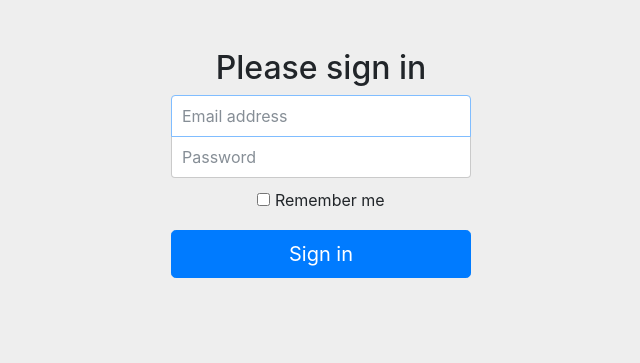
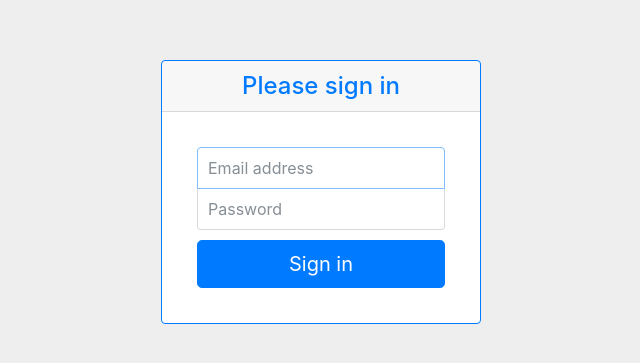
Before and after one commit to jnwarp/btc-trade-php, a PHP site: page /login in a window 1280 px wide. Shown: the part 56-419 px from the top of the page, without its empty margins (319-959 px from the left). Run offline with PHP 8.4, Linux system fonts and the light colour scheme; some libraries are stand-ins or nearby versions.

Commit message:
Update design of login/homepage

```diff
--- /dev/null
+++ b/public_html/css/homepage.css
@@ -0,0 +1,4 @@
+body {
+    padding-bottom: 40px;
+    background-color: #eee;
+}
--- a/public_html/css/login.css
+++ b/public_html/css/login.css
@@ -5,7 +5,7 @@ body {
 
 .form-signin {
     max-width: 330px;
-    padding: 50px 15px 15px 15px;
+    padding: 15px;
 
     margin: 0 auto;
 }
--- a/public_html/login/index.php
+++ b/public_html/login/index.php
@@ -9,29 +9,28 @@
         <meta name="viewport" content="width=device-width, initial-scale=1, shrink-to-fit=no">
 
         <!-- Bootstrap CSS -->
-        <link rel="stylesheet" href="https://maxcdn.bootstrapcdn.com/bootstrap/4.0.0-beta/css/bootstrap.min.css" integrity="sha384-/Y6pD6FV/Vv2HJnA6t+vslU6fwYXjCFtcEpHbNJ0lyAFsXTsjBbfaDjzALeQsN6M" crossorigin="anonymous">
+        <link href="/css/bootstrap.min.css" rel="stylesheet">
         <link href="/css/login.css" rel="stylesheet">
     </head>
     <body>
         <?php include(dirname(__FILE__) . '/../../resources/navbar.php') ?>
 
-        <div class="container" style="text-align: center">
-            <form class="form-signin">
-                <h2 class="form-signin-heading">Please sign in</h2>
-                <label for="inputEmail" class="sr-only">Email address</label>
-                <input type="email" id="inputEmail" class="form-control" placeholder="Email address" required autofocus>
-                <label for="inputPassword" class="sr-only">Password</label>
-                <input type="password" id="inputPassword" class="form-control" placeholder="Password" required>
-                <div class="checkbox">
-                <label>
-                    <input type="checkbox" value="remember-me"> Remember me
-                </label>
+        <div class="container" style="padding-top: 60px" align="center">
+            <div class="card border-primary mb-3" style="max-width: 20rem; border-width: 1px">
+                <h4 class="card-header text-primary">Please sign in</h4>
+                <div class="card-body text-primary">
+                    <form class="form-signin">
+                        <label for="inputEmail" class="sr-only">Email address</label>
+                        <input type="email" id="inputEmail" class="form-control" placeholder="Email address" required autofocus>
+                        <label for="inputPassword" class="sr-only">Password</label>
+                        <input type="password" id="inputPassword" class="form-control" placeholder="Password" required>
+                        <a class="btn btn-lg btn-block btn-primary" href="">Sign in</a>
+                    </form>
                 </div>
-                <button class="btn btn-lg btn-primary btn-block" type="submit">Sign in</button>
-            </form>
+            </div>
         </div>
 
-        <!-- Optional JavaScript -->
+        <!-- JavaScript -->
         <!-- jQuery first, then Popper.js, then Bootstrap JS -->
         <script src="https://code.jquery.com/jquery-3.2.1.slim.min.js" integrity="sha384-KJ3o2DKtIkvYIK3UENzmM7KCkRr/rE9/Qpg6aAZGJwFDMVNA/GpGFF93hXpG5KkN" crossorigin="anonymous"></script>
         <script src="https://cdnjs.cloudflare.com/ajax/libs/popper.js/1.11.0/umd/popper.min.js" integrity="sha384-b/U6ypiBEHpOf/4+1nzFpr53nxSS+GLCkfwBdFNTxtclqqenISfwAzpKaMNFNmj4" crossorigin="anonymous"></script>
```
Also changed, not shown: public_html/index.1.php (deleted, +0 -40 lines), public_html/index.php (+4 -3 lines).
